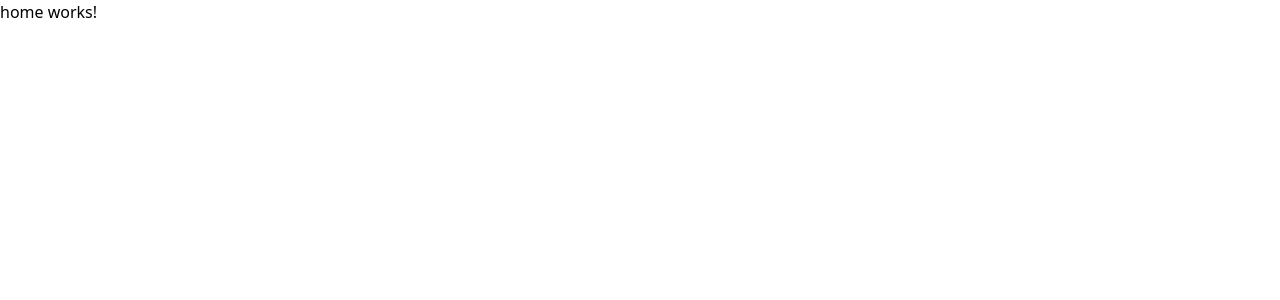
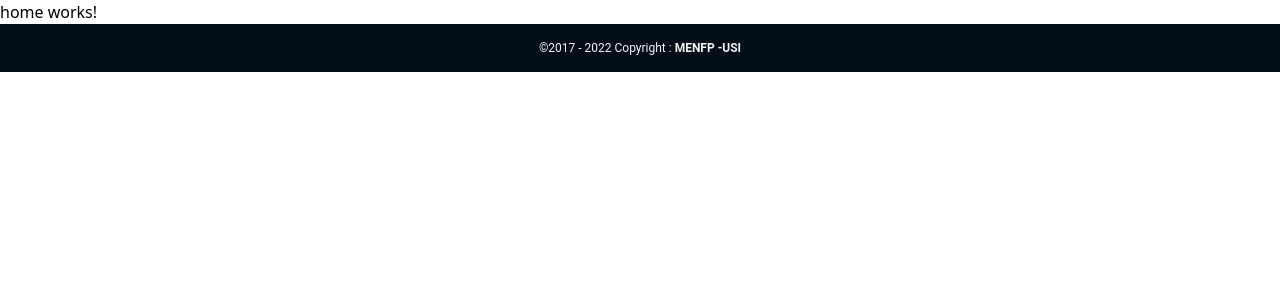
Before and after one commit to wadson333/cianet-website, an Angular app: page /accueil in a window 1280 px wide. Shown: the top 300 px of the page. Built offline with nearby package versions, Linux system fonts and the light colour scheme.

Commit message:
navigation ajouter

```diff
--- a/src/app/app.component.html
+++ b/src/app/app.component.html
@@ -1,3 +1,6 @@
 
+<main>
+    <router-outlet></router-outlet>
+</main>
 
-<router-outlet></router-outlet>
+<app-footer></app-footer>
--- a/src/app/composant/footer/footer.component.html
+++ b/src/app/composant/footer/footer.component.html
@@ -1 +1,13 @@
-<p>footer works!</p>
+<footer>
+    <div class="footer-bottom font-Roboto">
+        <div class="py-4 bg-usi-blue-900 text-gray-100 text-xs text-center">
+            <span class="font-normal">&copy;2017 - 2022 Copyright :
+                <a href="https://menfp.gouv.ht/#/home/" target="_blank"
+                 class="font-bold hover:underline hover:text-usi-orange-400 usi-transition">
+                    MENFP
+                </a>
+                <span class="font-bold">-USI</span>
+            </span>
+        </div>
+    </div>
+</footer>
--- a/tailwind.config.js
+++ b/tailwind.config.js
@@ -17,6 +17,7 @@ module.exports = {
     },
     extend: {
       colors:{
+        "usi-orange-400":"#fb923c",
         "usi-blue-900":"#030e19",
         "usi-blue-800":"#061d33",
         "usi-blue-700":"#092b4d",
```
